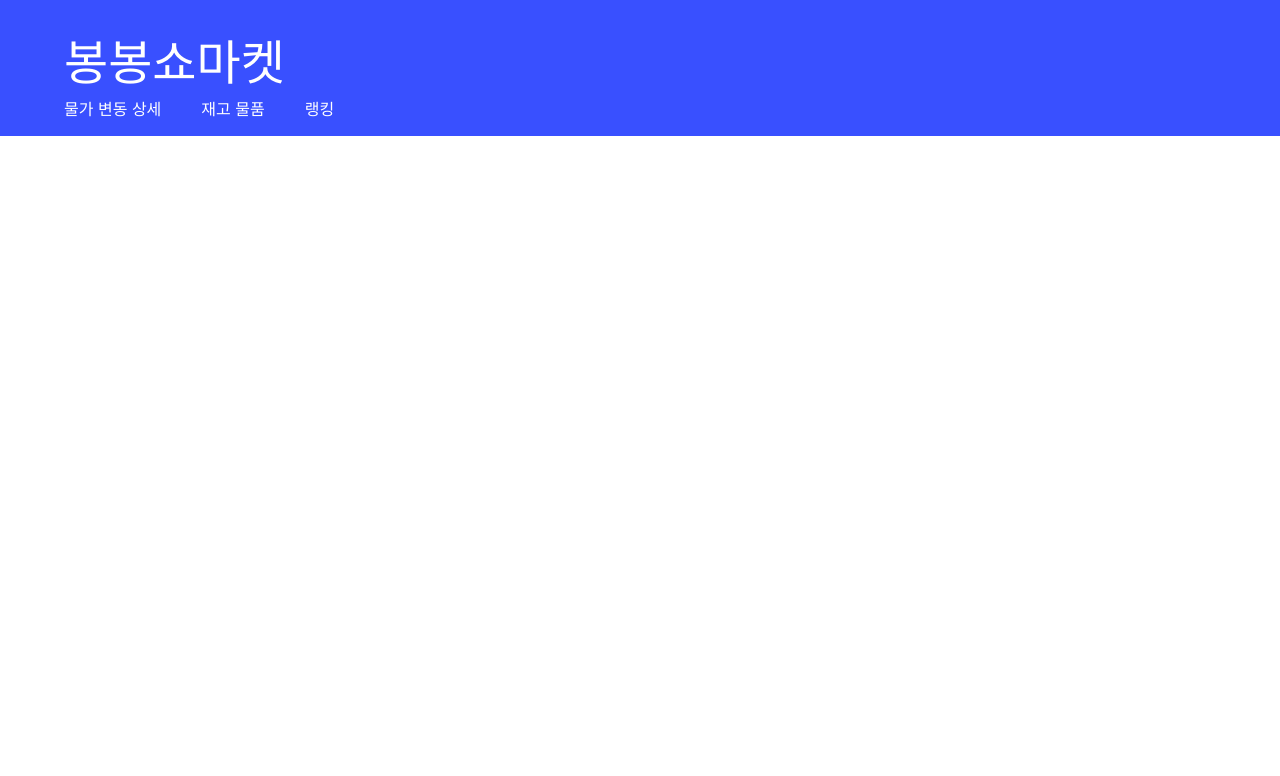
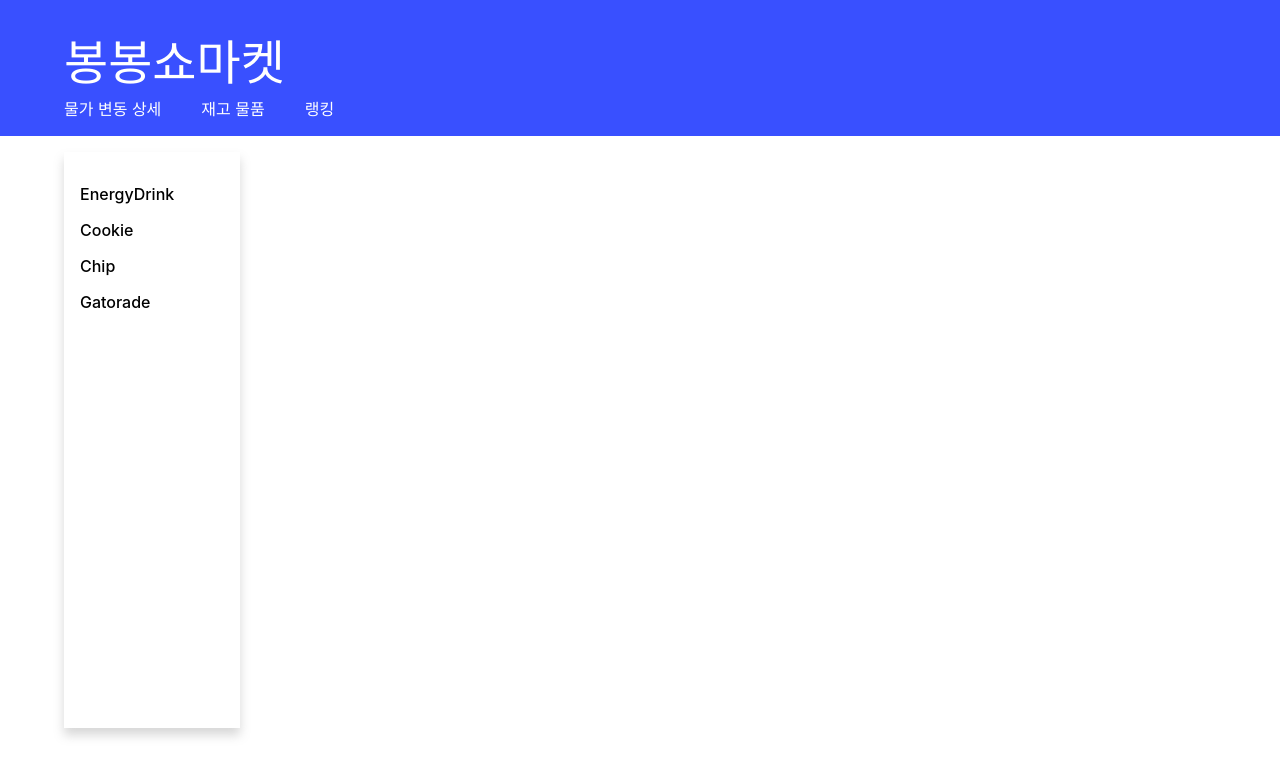
Before and after one commit to SKyhumn/BongBongShow_Market, a React (Create React App) app in the folder IDEAFESTIVAL/: page /price-changing in a window 1280 px wide. Shown: the top 776 px of the page. Built offline with nearby package versions, Linux system fonts and the light colour scheme.

Commit message:
물가변동시세 페이지 완성

```diff
--- a/IDEAFESTIVAL/src/App.jsx
+++ b/IDEAFESTIVAL/src/App.jsx
@@ -3,11 +3,12 @@ import Home from './page/Home';
 import PriceChanging from './page/PriceChanging.jsx';
 import StockedItem from './page/StockedItem.jsx';
 import Ranking from './page/Ranking.jsx';
-import { Routes,Route,Link } from 'react-router-dom';
+import { BrowserRouter,Routes,Route,Link } from 'react-router-dom';
 
 function App() {
   return (
     <div className="App">
+      <BrowserRouter>
         <div className="Top">
           <Link to='/' className="LINK"><h1 className="TITLE">봉봉쇼마켓</h1></Link>
           <div className="Nav">
@@ -22,6 +23,7 @@ function App() {
           <Route path='/stocked-item' element={<StockedItem/>}></Route>
           <Route path='/ranking' element={<Ranking/>}></Route>
         </Routes>
+      </BrowserRouter>
     </div>
   );
 }
--- a/IDEAFESTIVAL/src/dummy_data/inventory.json
+++ b/IDEAFESTIVAL/src/dummy_data/inventory.json
@@ -13,23 +13,7 @@
             "quantity":9
         },
         {
-            "name":"Ramyeon",
-            "quantity":2
-        },
-        {
-            "name":"Getorade",
-            "quantity":0
-        },
-        {
-            "name":"2%",
-            "quantity":2
-        },
-        {
-            "name":"Jelly",
-            "quantity":4
-        },
-        {
-            "name":"nacho",
+            "name":"Gatorade",
             "quantity":0
         }
     ]
--- a/IDEAFESTIVAL/src/dummy_data/priceChange.json
+++ b/IDEAFESTIVAL/src/dummy_data/priceChange.json
@@ -17,7 +17,7 @@
                 {"x": "9:15", "y":1400},
                 {"x": "9:30", "y":1100},
                 {"x": "9:45", "y":1300},
-                {"x": "10:00", "y":700}
+                {"x": "10:00", "y":1400}
             ]
         },
         {
@@ -29,6 +29,16 @@
                 {"x": "9:45", "y":700},
                 {"x": "10:00", "y":1600}
             ]
+        },
+        {
+            "name":"Gatorade",
+            "price-change":[
+                {"x": "9:00", "y":2100},
+                {"x": "9:15", "y":1600},
+                {"x": "9:30", "y":2000},
+                {"x": "9:45", "y":2300},
+                {"x": "10:00", "y":1700}
+            ]
         }
     ]
 }
--- a/IDEAFESTIVAL/src/index.jsx
+++ b/IDEAFESTIVAL/src/index.jsx
@@ -3,14 +3,12 @@ import ReactDOM from 'react-dom/client';
 import './index.css';
 import App from './App';
 import reportWebVitals from './reportWebVitals';
-import { BrowserRouter } from 'react-router-dom';
+
 
 const root = ReactDOM.createRoot(document.getElementById('root'));
 root.render(
   <React.StrictMode>
-    <BrowserRouter>
-      <App />
-    </BrowserRouter>
+    <App />
   </React.StrictMode>
 );
 
--- a/IDEAFESTIVAL/src/page/PriceChanging.jsx
+++ b/IDEAFESTIVAL/src/page/PriceChanging.jsx
@@ -1,7 +1,38 @@
+import priceChange from '../dummy_data/priceChange.json';
+import './design/PriceChanging.css';
+import { useState } from 'react';
+import { LineChart, Line, XAxis, YAxis, Tooltip, CartesianGrid, ResponsiveContainer } from 'recharts';
+
 export default function PriceChanging(){
+    const [select, setSelected]=useState(null);
+    const [data, setData]=useState([]);
+    const clicked=(index)=>{
+        setSelected(index);
+        const chartData=priceChange.example[index]["price-change"];
+        setData(chartData);
+    };
     return(
-        <div>
-
+        <div className="section">
+            <div className="selection">
+                {priceChange.example.map((a,index)=>(
+                    <p key={index} onClick={()=>clicked(index)} style={{color:select===index?'rgb(57, 80, 255)':'black'}}>{a.name}</p>
+                ))}
+            </div>
+            {select!==null&&(
+                <div className="chart">
+                    <h1><span className="item">{priceChange.example[select].name}</span>의 가격변동</h1>
+                    <h3 className="changeRate">가격 변동률:{(((data.at(-1).y-data.at(-2).y)/data.at(-2).y)*100).toFixed(2)}%</h3>
+                    <ResponsiveContainer width="100%" height={400} className="priceChart">
+                        <LineChart data={data}>
+                            <CartesianGrid strokeDasharray="3 3" />
+                            <XAxis dataKey="x" />
+                            <YAxis />
+                            <Tooltip />
+                            <Line type="linear" dataKey="y" stroke="#3a6cf4" strokeWidth={2} />
+                        </LineChart>
+                    </ResponsiveContainer>
+                </div>
+            )}
         </div>
     );
 }
--- /dev/null
+++ b/IDEAFESTIVAL/src/page/design/PriceChanging.css
@@ -0,0 +1,28 @@
+.section{
+    display:flex;
+}
+.selection{
+    box-shadow: 0px 7px 10px rgba(124, 124, 124, 0.3);
+    width:11rem;
+    height:35rem;
+    margin-left:4rem;
+    padding-top:1rem;
+    margin-top:1rem;
+}
+.selection p{
+    margin-left:1rem;
+    font-weight:500;
+}
+.item{
+    color:rgb(57, 80, 255);
+    font-weight:700;
+}
+.chart{
+    width:75rem;
+}
+.priceChart{
+    margin-left:1rem;
+}
+.changeRate{
+    margin-left:5rem;
+}
```
Lines whose indentation alone changed are shown as unchanged.
